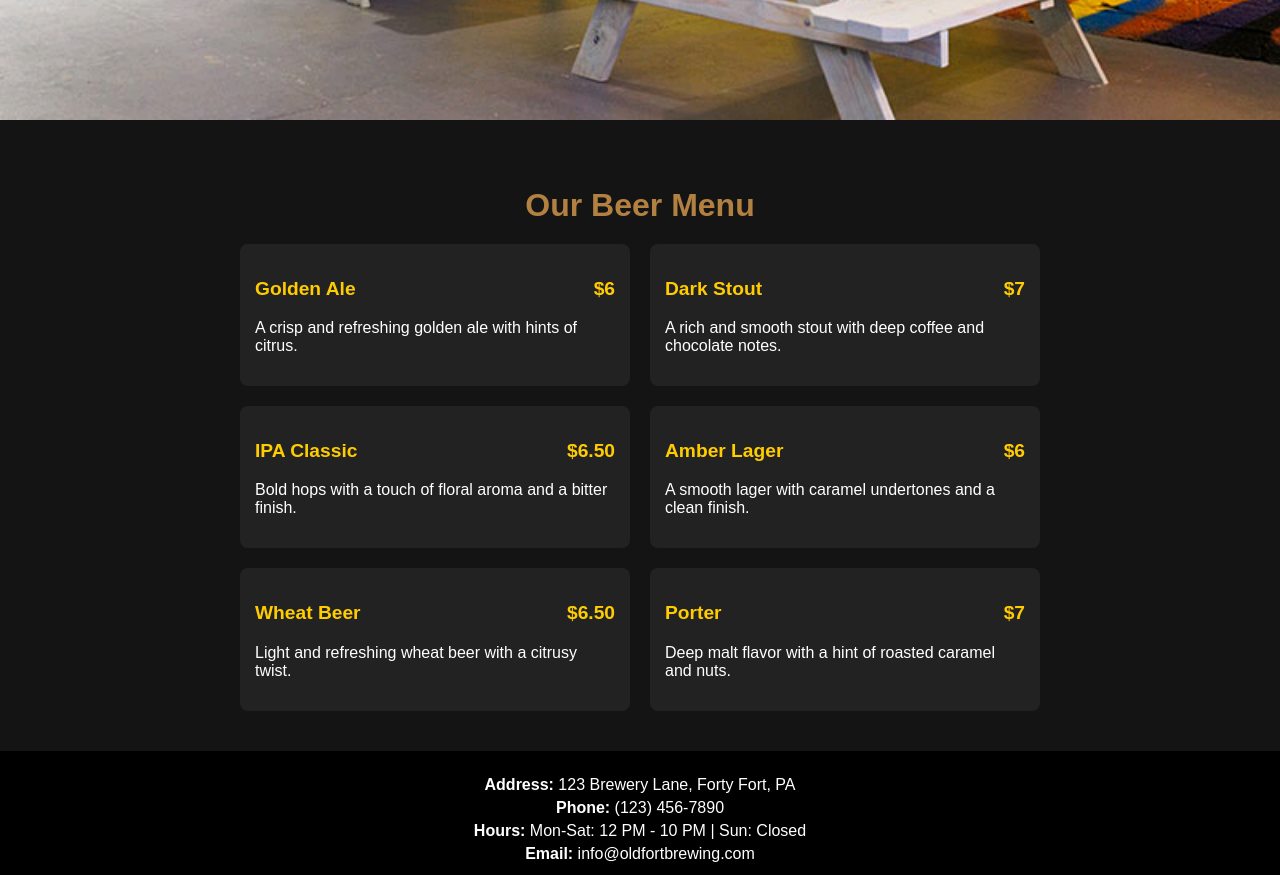
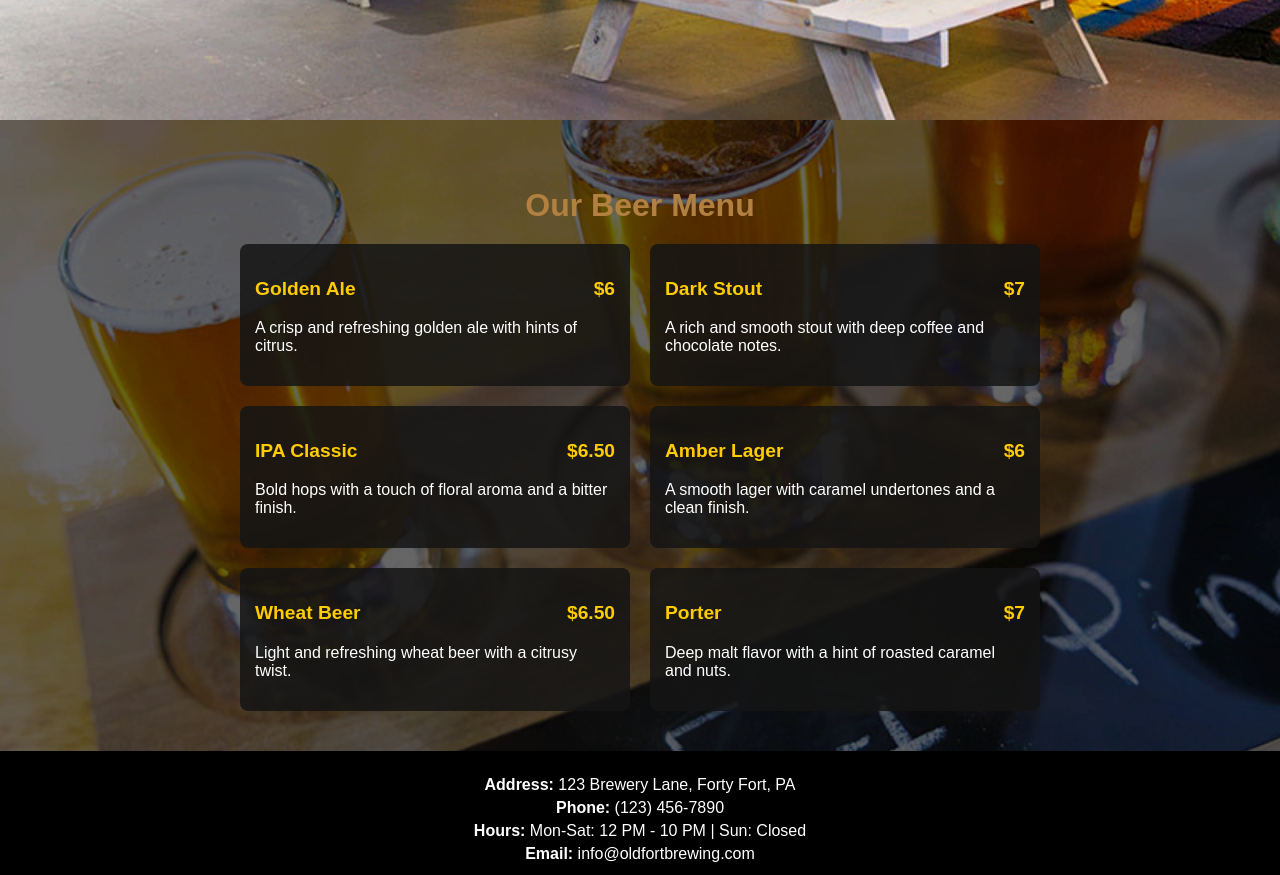
Before and after one commit to Ephelmmy/Oldfortbrewing, a plain HTML site: page index.html in a window 1280 px wide. Shown: the part 640-1515 px from the top of the page. Drawn offline with Linux system fonts and the light colour scheme.

Commit message:
Update styles.css

```diff
--- a/styles.css
+++ b/styles.css
@@ -3,7 +3,7 @@ body {
     margin: 0;
     font-family: Arial, sans-serif;
     text-align: center;
-    background-color: #111; /* Darker background for contrast */
+    background-color: #111;
     color: white;
 }
 
@@ -31,28 +31,43 @@ body {
 
 /* Beer Menu Section */
 .menu-section {
-    background: rgba(20, 20, 20, 0.9); /* Solid background for better readability */
+    position: relative;
+    background: url('background2.jpg') center/cover no-repeat;
     padding: 40px 15px;
+}
+
+.menu-section::before {
+    content: "";
+    position: absolute;
+    top: 0;
+    left: 0;
+    width: 100%;
+    height: 100%;
+    background: rgba(0, 0, 0, 0.6); /* Dark overlay for readability */
 }
 
 .menu-section h2 {
     font-size: 2rem;
     margin-bottom: 20px;
-    color: #b28041; /* Highlighted title */
+    color: #b28041;
+    position: relative;
+    z-index: 1;
 }
 
 /* Beer Menu Grid */
 .menu-container {
     display: grid;
-    grid-template-columns: repeat(auto-fit, minmax(300px, 1fr)); /* Responsive Grid */
+    grid-template-columns: repeat(auto-fit, minmax(300px, 1fr));
     gap: 20px;
     max-width: 800px;
     margin: auto;
+    position: relative;
+    z-index: 1;
 }
 
 /* Individual Beer Item */
 .beer-item {
-    background: #222;
+    background: rgba(20, 20, 20, 0.85);
     padding: 15px;
     border-radius: 8px;
     text-align: left;
@@ -62,8 +77,8 @@ body {
 .beer-item h3 {
     display: flex;
     justify-content: space-between;
-    font-size: 1.2rem; /* Larger for visibility */
-    color: #ffcc00; /* Brighter text for contrast */
+    font-size: 1.2rem;
+    color: #ffcc00;
 }
 
 .price {
@@ -94,7 +109,7 @@ body {
     }
 
     .menu-container {
-        grid-template-columns: 1fr; /* Single column for mobile */
+        grid-template-columns: 1fr;
     }
 
     .beer-item {
```
